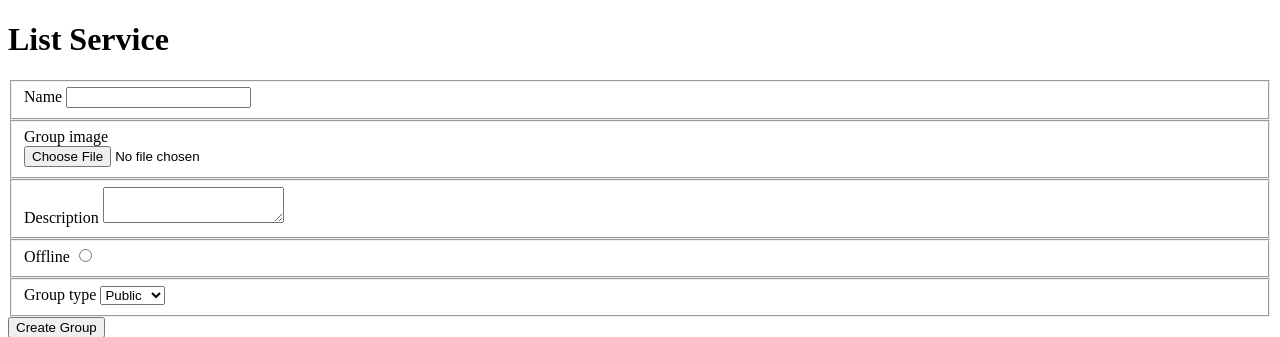
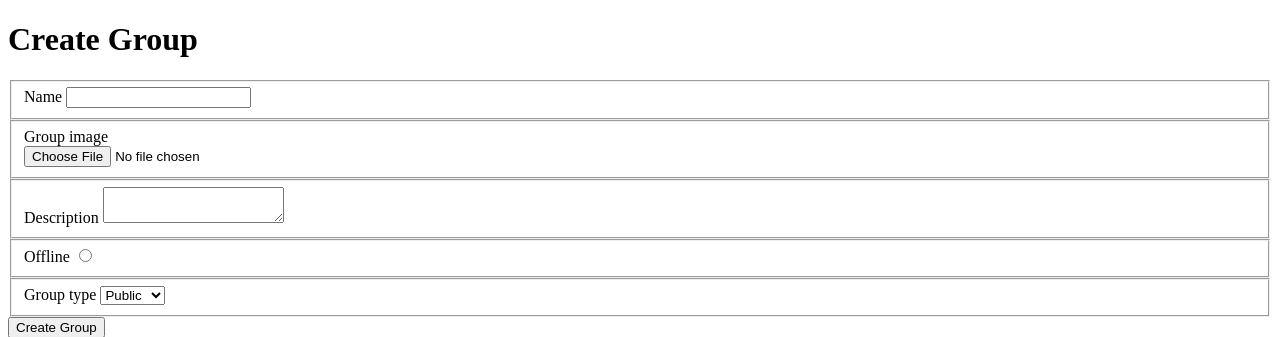
Before and after one commit to CJAllen056/wdi-project-2, a Rails app: page /groups/new in a window 1280 px wide. Shown: the part 106-443 px from the top of the page. Run offline with Rails 7, Linux system fonts and the light colour scheme; style sheets or scripts are compiled from the project's sources; some libraries are stand-ins or nearby versions.

Commit message:
edit form for groups done

```diff
--- a/app/controllers/groups_controller.rb
+++ b/app/controllers/groups_controller.rb
@@ -27,6 +27,17 @@ class GroupsController < ApplicationController
 	end
 
 	def edit
+		@group = Group.find(params[:id])
+	end
+
+	def update
+		@group = Group.find(params[:id])
+		if @group.update(group_params)
+			flash[:success] = "Changes have been made successfully"
+			redirect_to group_path
+		else
+			render "edit"
+		end
 	end
 
 	def delete
--- /dev/null
+++ b/app/views/groups/_form.html.erb
@@ -0,0 +1,32 @@
+<%= form_for @group do |f| %>
+<% if @group.errors.any? %>
+<% for message in @group.errors.full_messages %>
+<div class="alert alert-danger" role="alert">
+  <%= message %>
+</div>
+<% end %>
+<% end %>
+
+<fieldset class="form-group">
+  <%= f.label :name %>
+  <%= f.text_field :name %>
+</fieldset>
+<fieldset class="field">
+<%= f.label :group_image %><br />
+<%= f.file_field :group_image %>
+</fieldset>
+<fieldset class="form-group">
+  <%= f.label :description %>
+  <%= f.text_area :description %>
+</fieldset>
+<fieldset class="form-group">
+  <%= f.label :offline %>
+  <%= f.radio_button :offline, true %>
+</fieldset>
+<fieldset class="form-group">
+  <%= f.label :group_type %>
+  <%= f.select :group_type, ["Public", "Private", "Hidden"] %>
+</fieldset>
+<%= f.submit class: "btn btn-primary" %>
+
+<% end %>
--- a/app/views/groups/edit.html.erb
+++ b/app/views/groups/edit.html.erb
@@ -1 +1,3 @@
-edit group
+<h1>Edit Group</h1>
+
+<%= render "form" %>
--- a/app/views/groups/new.html.erb
+++ b/app/views/groups/new.html.erb
@@ -1,33 +1,3 @@
-<h1>List Service</h1>
-<%= form_for @group do |f| %>
-<% if @group.errors.any? %>
-<% for message in @group.errors.full_messages %>
-<div class="alert alert-danger" role="alert">
-  <%= message %>
-</div>
-<% end %>
-<% end %>
+<h1>Create Group</h1>
 
-<fieldset class="form-group">
-  <%= f.label :name %>
-  <%= f.text_field :name %>
-</fieldset>
-<fieldset class="field">
-<%= f.label :group_image %><br />
-<%= f.file_field :group_image %>
-</fieldset>
-<fieldset class="form-group">
-  <%= f.label :description %>
-  <%= f.text_area :description %>
-</fieldset>
-<fieldset class="form-group">
-  <%= f.label :offline %>
-  <%= f.radio_button :offline, true %>
-</fieldset>
-<fieldset class="form-group">
-  <%= f.label :group_type %>
-  <%= f.select :group_type, ["Public", "Private", "Hidden"] %>
-</fieldset>
-<%= f.submit class: "btn btn-primary" %>
-
-<% end %>
+<%= render "form" %>
```
